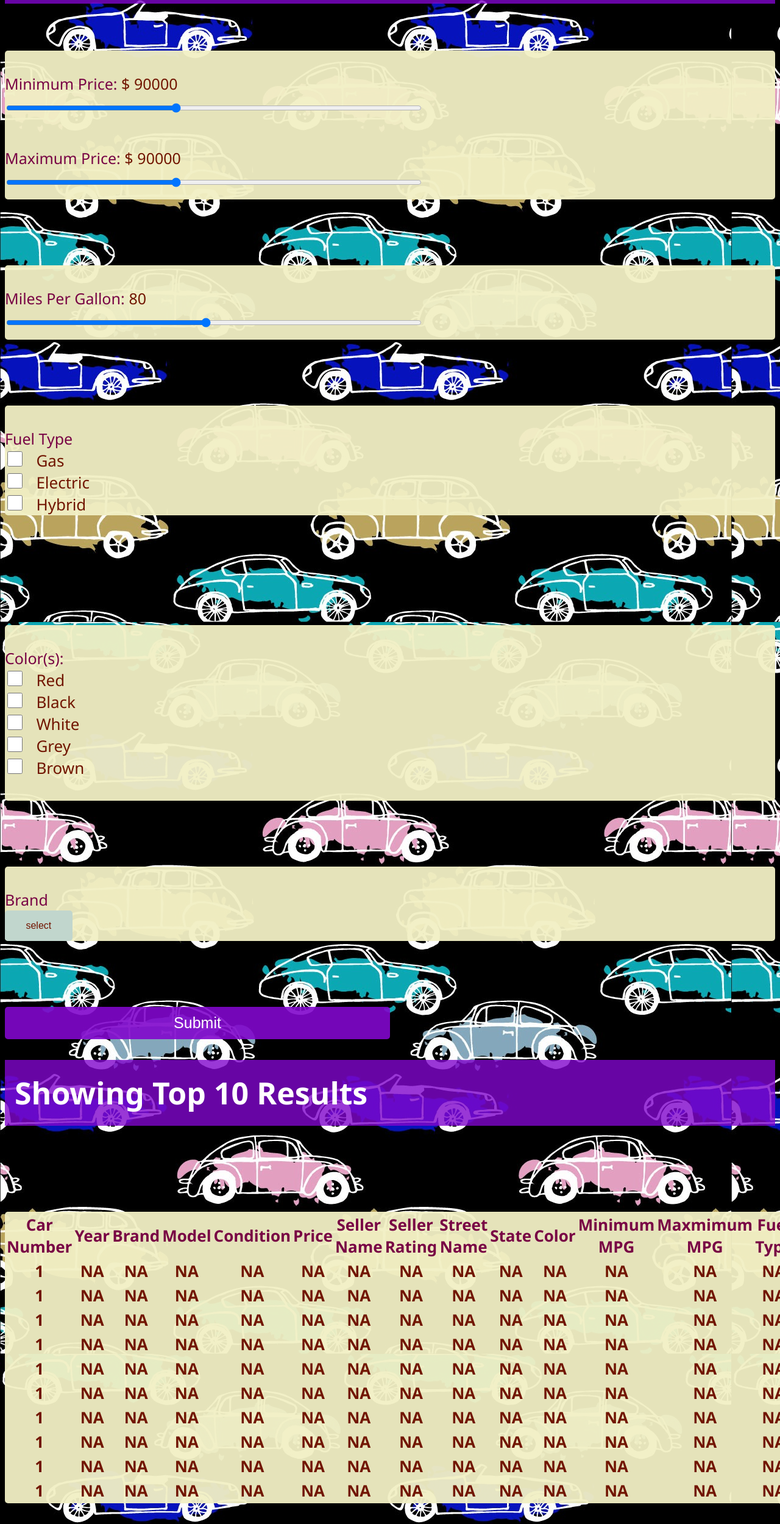
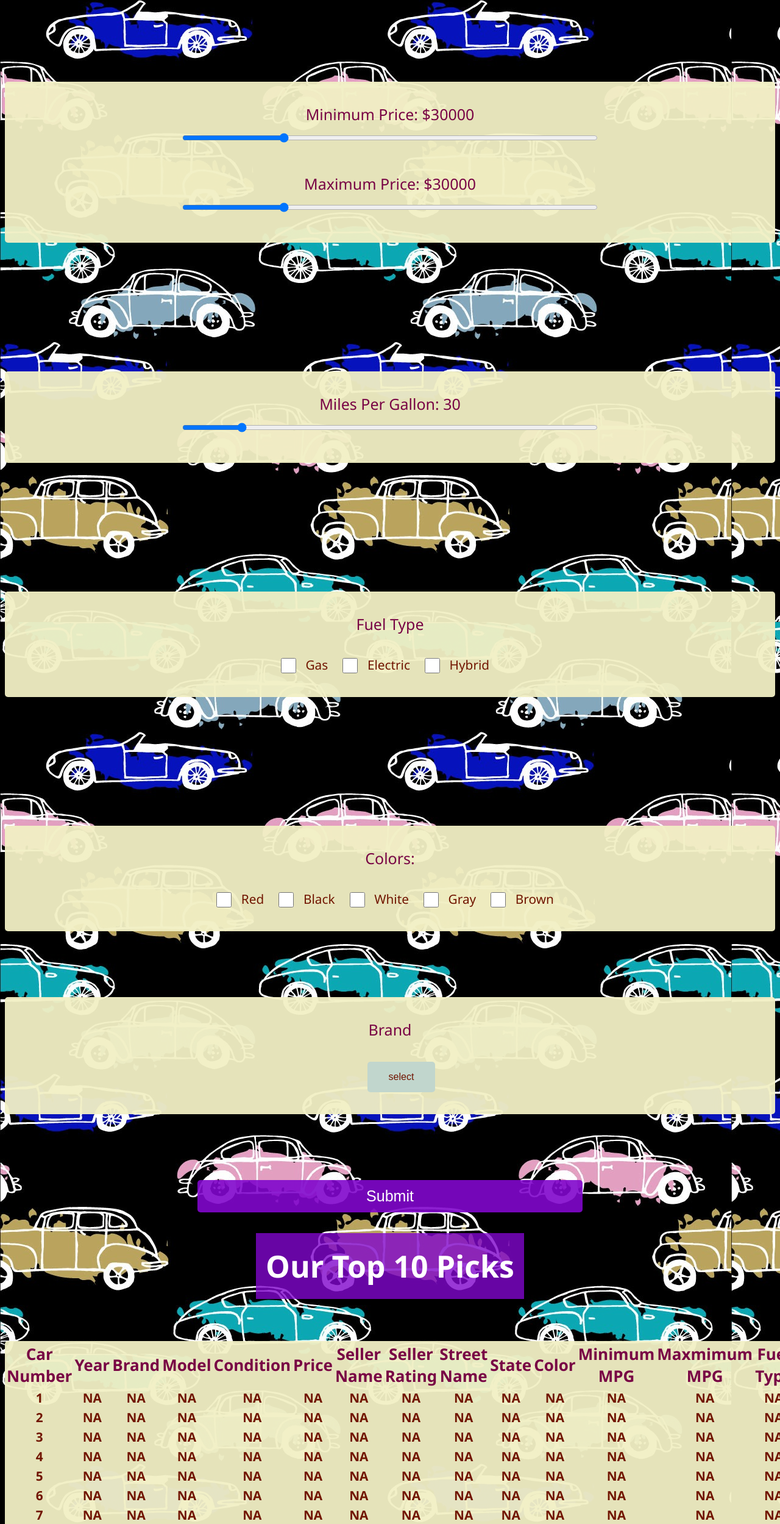
Before and after one commit to andrewvattuone/AWS-2024-Hackathon-Car-Search-Site, a plain HTML site: page index.html in a window 1280 px wide. Shown: the part 180-2679 px from the top of the page at 61% size. Drawn offline with Linux system fonts and the light colour scheme.

Commit message:
ITS STILL WORKING

```diff
--- a/index.html
+++ b/index.html
@@ -1,50 +1,8 @@
 <!DOCTYPE html>
 <html>
     <head>
-    <link rel="stylesheet" href="style.css">
-    >
-    <style>
-        html {
-            scroll-behavior: smooth;
-        }
-
-        p1 {
-            font-size: 25px;
-        }
-        #Gas {
-            height: 25px;
-            width: 25px;
-        }
-        #Electric {
-            height: 25px;
-            width: 25px;
-        }
-        #Hybrid {
-            height: 25px;
-            width: 25px;
-        }
-        #Red {
-            height: 25px;
-            width: 25px;
-        }
-        #Black {
-            height: 25px;
-            width: 25px;
-        }
-        #White {
-            height: 25px;
-            width: 25px;
-        }
-        #Grey {
-            height: 25px;
-            width: 25px;
-        }
-        #Brown {
-            height: 25px;
-            width: 25px;
-        }
-    </style>
-    <script src="https://cdnjs.cloudflare.com/ajax/libs/xlsx/0.17.0/xlsx.full.min.js"></script>
+        <link rel="stylesheet" href="style.css">
+        <script src="https://cdnjs.cloudflare.com/ajax/libs/xlsx/0.17.0/xlsx.full.min.js"></script>
     </head>
     <body>
         <h1 style="text-align: center">Car Suggest</h1>
@@ -52,107 +10,93 @@
         <marquee>🚗 🚚 🚙 🏎️ 🛻 🚐 🚛</marquee>
 
         <div class="background">
-         <br>
-        <p1 class="text">Minimum Price: </p1>
-        <p1 class="value">$</p1>
-        <p1 class="value" id="minprice">90000</p1><br>
+        <br>
+            <div class="container">
+            <p1 class="text">Minimum Price:&nbsp;$<span id="minprice">30000</span></p1>
+            </div>
+            <div class="container">
+            <input id="min" type="range" min="5000" max="120000" value="30000" oninput="minprice.innerText = this.value">
+            </div>
+        <br>
 
-        <input id="min" type="range" min="17000" max="200000" value="90000" oninput="minprice.innerText = this.value">
+        <div class="container">
+            <p1 class="text">Maximum Price:&nbsp;$<span id="maxprice">30000</span> </p1>
+            </div>
+            <div class="container">
+            <input id="max" type="range" min="5000" max="120000" value="30000" oninput="maxprice.innerText = this.value">
+            <br>
+            </div>
+            <br>
+        </div>
         <br><br>
 
-        <p1 class="text">Maximum Price: </p1>
-        <p1 class="value">$</p1>
-        <p1 class="value" id="maxprice">90000</p1><br>
-
-        <input id="max" type="range" min="17000" max="200000" value="90000" oninput="maxprice.innerText = this.value">
-        <br>
-        </div>
-
-        <br><br><br>
-
+        <marquee direction="right"><span class="reverse">🚗 🚚 🚙 🏎️ 🛻 🚐 🚛</span><br></marquee>
 
         <div class="background">
         <br>
-        <p1 class="text">Miles Per Gallon:</p1>
-        <p1 class="value" id="miles">80</p1><br>
-        <input id="mpg"type="range" min="24" max="141" value="80" oninput="miles.innerText = this.value">
+        <div class="container">
+        <p1 class="text">Miles Per Gallon:&nbsp;<span id="miles">30</span></p1>
+        </div>
+
+        <div class="container">
+        <input id="mpg"type="range" min="24" max="100" value="32" oninput="miles.innerText = this.value">
+        </div>
+        <br>
+        </div>
+        <br><br>
+
+        <marquee>🚗 🚚 🚙 🏎️ 🛻 🚐 🚛</marquee>
+
+        <div class="background">
+        <br>
+        <div class="container">
+        <p1 class="text" id="Type">Fuel Type</p1>
+        </div>
+        <br>
+        <div class="container">
+            <input  type="checkbox" id="Gas" name="Gas" value="Gas">
+            <label class="value" for="Gas"> Gas</label>
+            <input type="checkbox" id="Electric" name="Electric" value="Electric">
+            <label class="value" for="Electric"> Electric</label>
+            <input type="checkbox" id="Hybrid" name="Hybrid" value="Hybrid">
+            <label class="value" for="Hybrid"> Hybrid</label>
+        </div>
+        <br>
+
+        </div>
+        <br><br>
+
+        <marquee direction="right"><span class="reverse">🚗 🚚 🚙 🏎️ 🛻 🚐 🚛</span><br></marquee>
+
+        <div class="background">
+        <br>
+        <div class="container">
+            <p1 class="text">Colors:</p1>
+        </div>
+        <br>
+        <div class="container">
+            <input type="checkbox" id="Red" name="Red" value="Red">
+            <label class="value" for="Red"> Red</label>
+            <input type="checkbox" id="Black" name="Black" value="Black">
+            <label class="value" for="Black"> Black</label>
+            <input type="checkbox" id="White" name="White" value="White">
+            <label class="value" for="White"> White</label>
+            <input type="checkbox" id="Grey" name="Grey" value="Grey">
+            <label class="value" for="Grey"> Gray</label>
+            <input type="checkbox" id="Brown" name="Brown" value="Brown">
+            <label class="value" for="Brown"> Brown</label>
+        </div>
         <br>
         </div>
         <br><br><br>
 
         <div class="background">
         <br>
-        <p1 class="text" id="Type">Fuel Type</p1><br>
-        <input  type="checkbox" id="Gas" name="Gas" value="Gas">
-        <label class="value" for="Gas"> Gas</label><br>
-        <input type="checkbox" id="Electric" name="Electric" value="Electric">
-        <label class="value" for="Electric"> Electric</label><br>
-        <input type="checkbox" id="Hybrid" name="Hybrid" value="Hybrid">
-        <label class="value" for="Hybrid"> Hybrid</label><br>
-        </div>
+            <div class="container">
+            <p1 class="text">Brand</p1>
+            </div>
         <br>
-        <br>
-        </div>
-        <br><br><br>
-
-        <div class="background">
-        <br>
-        <p1 class="text">Color(s):</p1><br>
-        <input type="checkbox" id="Red" name="Red" value="Red">
-        <label class="value" for="Red"> Red</label><br>
-        <input type="checkbox" id="Black" name="Black" value="Black">
-        <label class="value" for="Black"> Black</label><br>
-        <input type="checkbox" id="White" name="White" value="White">
-        <label class="value" for="White"> White</label><br>
-        <input type="checkbox" id="Grey" name="Grey" value="Grey">
-        <label class="value" for="Grey"> Grey</label><br>
-        <input type="checkbox" id="Brown" name="Brown" value="Brown">
-        <label class="value" for="Brown"> Brown</label><br><br>
-        </div>
-        <br><br><br>
-
-        <div class="background">
-        <br>
-        <p1 class="text">Brand</p1><br>
-        <style>
-            .dropbtn {
-                background-color:rgb(193, 214, 205);
-                color: black;
-                padding: 16px;
-                width:150%;
-                font-size: 16px;
-                border: none;
-                cursor: pointer;
-            }
-            .dropbtn:hover, .dropbtn:focus{
-                background-color: rgb(193, 214, 205);
-            }
-            .dropdown {
-                position: relative;
-                display: inline-block;
-            }
-            .dropdown-content {
-                display: none;
-                position: absolute;
-                background-color: rgb(193, 214, 205);
-                min-width: 160px;
-                box-shadow: 0px 8px 16px 0px rgba(0,0,0,2);
-                z-index: 1;
-            }
-            .dropdown-content a {
-                color: black;
-                padding: 12px 16px;
-                text-decoration: none;
-                display: block;
-            }
-            .dropdown-content a:hover {background-color: rgb(103, 168, 140);}
-
-            .dropdown:hover .dropdown-content{display: block;}
-
-            .dropdown:hover .dropbtn {background-color: rgb(103, 168, 140);}
-
-            .show {display: block;}
-        </style>
+        <div class="container">
         <div class="dropdown">
             <button id="dropdownButton" onclick="myfunction()" class="dropbtn" style="color: rgb(113, 21, 0)">select</button>
             <div id="myDropdown" class="dropdown-content">
@@ -182,16 +126,20 @@
                 <a style="color: rgb(113, 21, 0)" class="value" href="#" onclick="selectOption('Toyota')">Toyota</a>
                 <a style="color: rgb(113, 21, 0)" class="value" href="#" onclick="selectOption('Volkswagen')">Volkswagen</a>
             </div>
+            </div>
         </div>
         <br>
         </div>
 
         <br><br><br>
 
-
-            <button id="nextButton">Submit</button>
-        <h1>Showing Top 10 Results</h1>
-        <br><br><br>
+        <div class="container">
+        <button id="nextButton">Submit</button>
+        </div>
+        <div class="container">
+        <h1>Our Top 10 Picks</h1>
+        </div>
+        <br>
 
 
         <table class="background">
@@ -230,7 +178,7 @@
                 <th class="mileage value">NA</th>
             </tr>
             <tr class="carRow" data-car-number="2">
-                <th class="carNumber value" >1</th>
+                <th class="carNumber value" >2</th>
                 <th class="year value">NA</th>
                 <th class="make value">NA</th>
                 <th class="model value">NA</th>
@@ -247,7 +195,7 @@
                 <th class="mileage value">NA</th>
             </tr>
             <tr class="carRow" data-car-number="3">
-                <th class="carNumber value" >1</th>
+                <th class="carNumber value" >3</th>
                 <th class="year value">NA</th>
                 <th class="make value">NA</th>
                 <th class="model value">NA</th>
@@ -264,7 +212,7 @@
                 <th class="mileage value">NA</th>
             </tr>
             <tr class="carRow" data-car-number="4">
-                <th class="carNumber value" >1</th>
+                <th class="carNumber value" >4</th>
                 <th class="year value">NA</th>
                 <th class="make value">NA</th>
                 <th class="model value">NA</th>
@@ -281,7 +229,7 @@
                 <th class="mileage value">NA</th>
             </tr>
             <tr class="carRow" data-car-number="5">
-                <th class="carNumber value" >1</th>
+                <th class="carNumber value" >5</th>
                 <th class="year value">NA</th>
                 <th class="make value">NA</th>
                 <th class="model value">NA</th>
@@ -298,7 +246,7 @@
                 <th class="mileage value">NA</th>
             </tr>
             <tr class="carRow" data-car-number="6">
-                <th class="carNumber value" >1</th>
+                <th class="carNumber value" >6</th>
                 <th class="year value">NA</th>
                 <th class="make value">NA</th>
                 <th class="model value">NA</th>
@@ -315,7 +263,7 @@
                 <th class="mileage value">NA</th>
             </tr>
             <tr class="carRow" data-car-number="7">
-                <th class="carNumber value" >1</th>
+                <th class="carNumber value" >7</th>
                 <th class="year value">NA</th>
                 <th class="make value">NA</th>
                 <th class="model value">NA</th>
@@ -332,7 +280,7 @@
                 <th class="mileage value">NA</th>
             </tr>
             <tr class="carRow" data-car-number="8">
-                <th class="carNumber value" >1</th>
+                <th class="carNumber value" >8</th>
                 <th class="year value">NA</th>
                 <th class="make value">NA</th>
                 <th class="model value">NA</th>
@@ -349,7 +297,7 @@
                 <th class="mileage value">NA</th>
             </tr>
             <tr class="carRow" data-car-number="9">
-                <th class="carNumber value" >1</th>
+                <th class="carNumber value" >9</th>
                 <th class="year value">NA</th>
                 <th class="make value">NA</th>
                 <th class="model value">NA</th>
@@ -366,7 +314,7 @@
                 <th class="mileage value">NA</th>
             </tr>
             <tr class="carRow" data-car-number="10">
-                <th class="carNumber value" >1</th>
+                <th class="carNumber value" >10</th>
                 <th class="year value">NA</th>
                 <th class="make value">NA</th>
                 <th class="model value">NA</th>
@@ -382,7 +330,7 @@
                 <th class="fuel value">NA</th>
                 <th class="mileage value">NA</th>
             </tr>
-        </table>s
+        </table>
 
         <br><br><br>
         <div class="background">
@@ -390,20 +338,6 @@
             *NOTE: NA means there was no more applicable cars that meets your specifications
         </p1>><br>
     </div><br><br>
-        <script>
-        function selectOption(option) {
-            const dropdownButton = document.getElementById("dropdownButton");
-            dropdownButton.textContent = option; // Update the button text to selected option
-            document.getElementById("myDropdown").classList.remove("show"); // Close dropdown after selection
-        }
-
-        // Function to show the dropdown menu
-            function myfunction() {
-            const dropdownContent = document.getElementById("myDropdown");
-            dropdownContent.classList.toggle("show"); // Toggle visibility of dropdown
-        }
-
-
-        </script>
         <script type="text/javascript" src="script.js"></script>
     </body>
+</html>
--- a/script.js
+++ b/script.js
@@ -10,7 +10,7 @@ async function fetchCarData(minprice, maxprice, mpg, brand, colors, fuelTypes) {
         const cars = parseCSV(csvData);
         const filteredCars = findCars(cars, minprice, maxprice, mpg, brand, colors, fuelTypes);
         console.log(filteredCars);
-        updateTable(cars);
+        updateTable(filteredCars);
     } catch (error) {
         console.error('Error:', error);
     }
@@ -101,24 +101,30 @@ function updateTable(cars)
     {
         if(i < cars.length)
         {
-            updateCarDetails(1, cars[0]);
+            updateCarDetails(i + 1, cars[i]);
         }
         else
         {
-            updateCarDetails(0, null);
+            updateCarDetails(i + 1, null);
         }
     }
 }
 
 function updateCarDetails(carNumber, car) {
     // Find the row corresponding to the car number
+    if(car == null)
+    {
+        clearCarDetails(carNumber);
+        return;
+    }
+
     const carRow = document.querySelector(`.carRow[data-car-number="${carNumber}"]`);
     if (carRow) {
         // Update the specific cells within the row
         carRow.querySelector('.year').textContent = car.Year;
         carRow.querySelector('.make').textContent = car.Make;
         carRow.querySelector('.model').textContent = car.Model;
-        //carRow.querySelector('.condition').textContent = car.'Used/New';
+        carRow.querySelector('.condition').textContent = car.Condition;
         carRow.querySelector('.price').textContent = '$' + car.Price;
         carRow.querySelector('.seller').textContent = car.SellerName;
         carRow.querySelector('.rating').textContent = car.SellerRating;
@@ -134,11 +140,35 @@ function updateCarDetails(carNumber, car) {
     }
 }
 
+function clearCarDetails(carNumber)
+{
+    const carRow = document.querySelector(`.carRow[data-car-number="${carNumber}"]`);
+    if (carRow) {
+        // Update the specific cells within the row
+        carRow.querySelector('.year').textContent = 'NA';
+        carRow.querySelector('.make').textContent = 'NA';
+        carRow.querySelector('.model').textContent = 'NA';
+        carRow.querySelector('.condition').textContent = 'NA';
+        carRow.querySelector('.price').textContent = 'NA';
+        carRow.querySelector('.seller').textContent = 'NA';
+        carRow.querySelector('.rating').textContent = 'NA';
+        carRow.querySelector('.street').textContent = 'NA';
+        carRow.querySelector('.state').textContent = 'NA';
+        carRow.querySelector('.color').textContent = 'NA';
+        carRow.querySelector('.minMPG').textContent = 'NA';
+        carRow.querySelector('.maxMPG').textContent = 'NA';
+        carRow.querySelector('.fuel').textContent = 'NA';
+        carRow.querySelector('.mileage').textContent = 'NA';
+    } else {
+        console.error(`Car with number ${carNumber} not found.`);
+    }
+}
+
 const submitButton = document.getElementById("nextButton");
 submitButton.addEventListener("click", generateValues);
 function generateValues() {
-    const minprice = document.getElementById("min").value;
-    const maxprice = document.getElementById("max").value;
+    let minprice = document.getElementById("min").value;
+    let maxprice = document.getElementById("max").value;
     const mpg = document.getElementById("mpg").value;
     const electric = document.getElementById("Electric").checked;
     const gas = document.getElementById("Gas").checked;
@@ -151,6 +181,12 @@ function generateValues() {
     const brown = document.getElementById("Brown").checked;
     let colors = [];
     let fuelTypes = [];
+
+    if(minprice >= maxprice)
+    {
+        minprice = maxprice - 4000;
+    }
+
     if(electric||gas||hybrid)
     {
         if(electric)
@@ -176,3 +212,15 @@ function generateValues() {
 
     fetchCarData(minprice, maxprice, mpg, brand, colors, fuelTypes)
 }
+
+function selectOption(option) {
+    const dropdownButton = document.getElementById("dropdownButton");
+    dropdownButton.textContent = option; // Update the button text to selected option
+    document.getElementById("myDropdown").classList.remove("show"); // Close dropdown after selection
+}
+
+// Function to show the dropdown menu
+    function myfunction() {
+    const dropdownContent = document.getElementById("myDropdown");
+    dropdownContent.classList.toggle("show"); // Toggle visibility of dropdown
+}
--- a/style.css
+++ b/style.css
@@ -1,3 +1,43 @@
+html {
+    scroll-behavior: smooth;
+}
+
+p1 {
+    font-size: 25px;
+}
+#Gas {
+    height: 25px;
+    width: 25px;
+}
+#Electric {
+    height: 25px;
+    width: 25px;
+}
+#Hybrid {
+    height: 25px;
+    width: 25px;
+}
+#Red {
+    height: 25px;
+    width: 25px;
+}
+#Black {
+    height: 25px;
+    width: 25px;
+}
+#White {
+    height: 25px;
+    width: 25px;
+}
+#Grey {
+    height: 25px;
+    width: 25px;
+}
+#Brown {
+    height: 25px;
+    width: 25px;
+}
+
 .background{
     background-color: rgba(242, 240, 196,.95);
     border-radius: 5px;
@@ -9,6 +49,7 @@
 
 .value{
     color: rgb(113, 21, 0);
+    font-size:0.8em;
 }
 
 h1 {
@@ -38,7 +79,6 @@
 
 
 body{
-
     min-height: 100vh;
     font-size: calc(10px + 2vmin);
     font-family: 'Segoe UI', Tahoma, Geneva, Verdana, sans-serif;
@@ -48,14 +88,10 @@
     height:100%;
     overflow-x: hidden !important;
     background-image: url('invert.jpg');
-
-
 }
 
 .myDropdown{
-
     width: 10%;
-
 }
 
 input{
@@ -70,3 +106,59 @@
 label{
     padding-left:1%;
 }
+
+marquee {
+    font-size: 6rem;
+}
+
+.reverse {
+    display: inline-block;
+    transform: scaleX(-1);
+}
+
+.container label.value {
+    margin-right: 20px; /* Adds space to the left of the label */
+}
+
+.container {
+    display:flex;
+    justify-content:center;
+}
+
+.dropbtn {
+    background-color:rgb(193, 214, 205);
+    color: black;
+    padding: 16px;
+    width:150%;
+    font-size: 16px;
+    border: none;
+    cursor: pointer;
+}
+.dropbtn:hover, .dropbtn:focus{
+    background-color: rgb(193, 214, 205);
+}
+.dropdown {
+    position: relative;
+    display: inline-block;
+}
+.dropdown-content {
+    display: none;
+    position: absolute;
+    background-color: rgb(193, 214, 205);
+    min-width: 160px;
+    box-shadow: 0px 8px 16px 0px rgba(0,0,0,2);
+    z-index: 1;
+}
+.dropdown-content a {
+    color: black;
+    padding: 12px 16px;
+    text-decoration: none;
+    display: block;
+}
+.dropdown-content a:hover {background-color: rgb(103, 168, 140);}
+
+.dropdown:hover .dropdown-content{display: block;}
+
+.dropdown:hover .dropbtn {background-color: rgb(103, 168, 140);}
+
+.show {display: block;}
```
Lines whose indentation alone changed are shown as unchanged.
